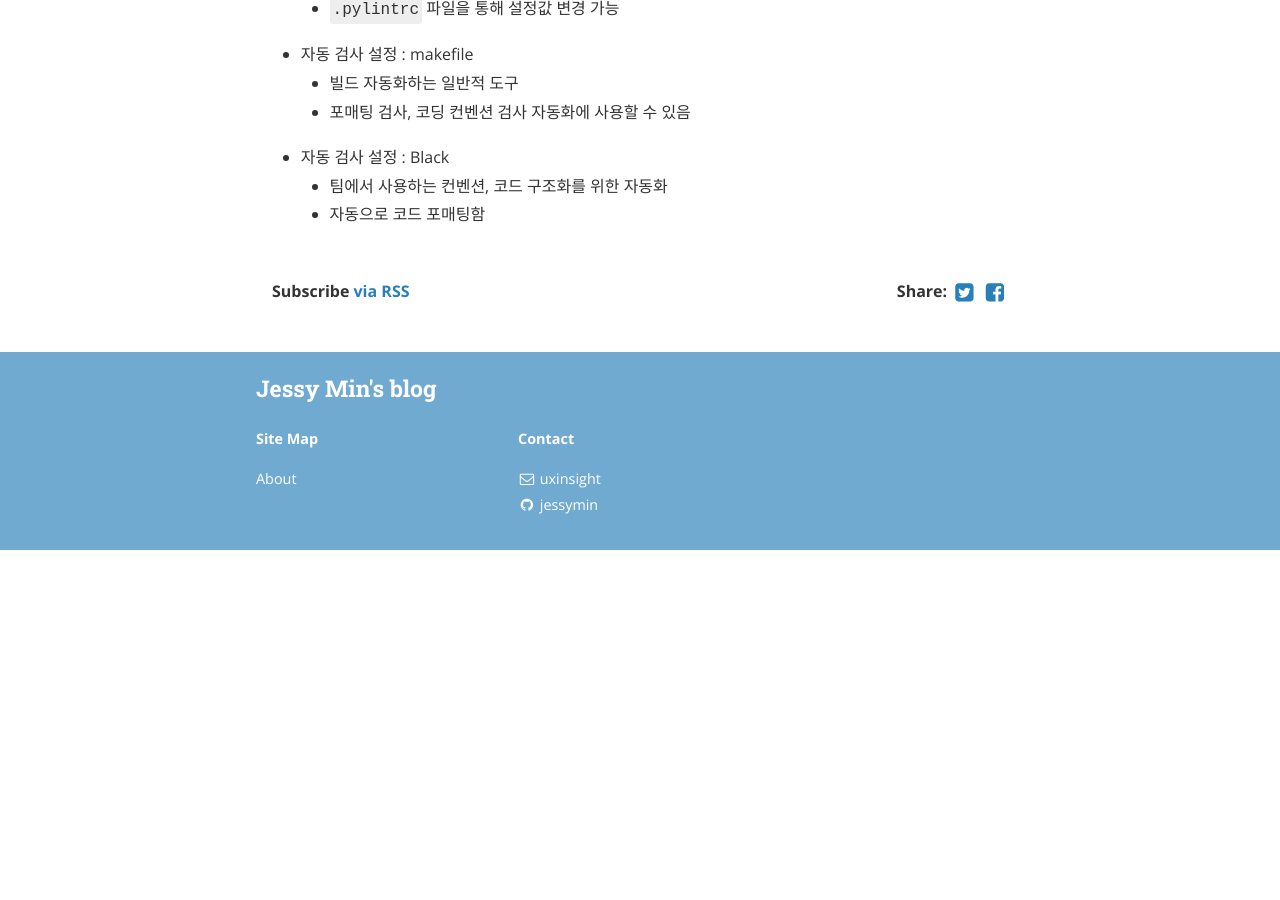
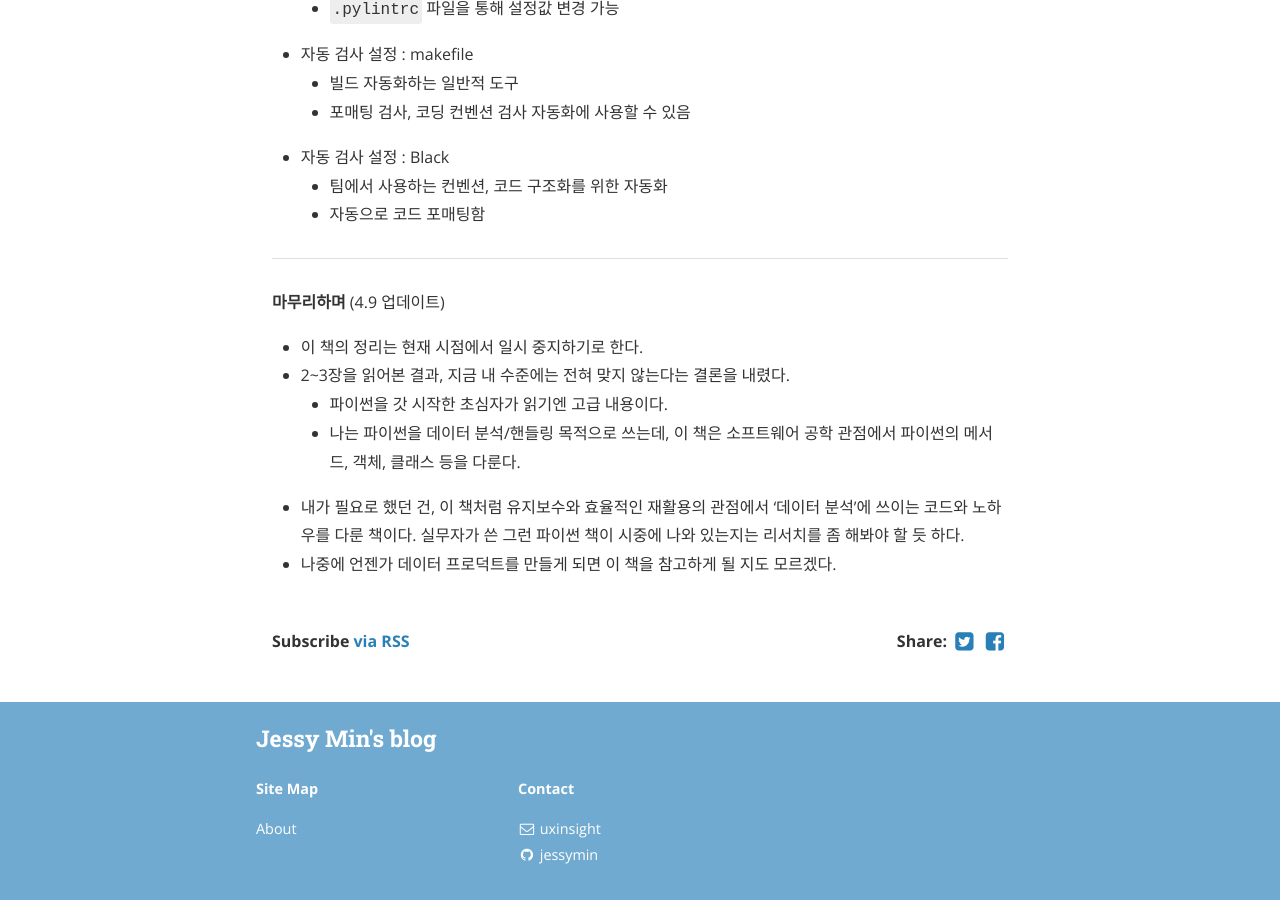
Before and after one commit to JessyMin/jessymin.github.io, a Jekyll site: the page built from _posts/2019-04-07-book-python-clean-code-1.md, in a window 1280 px wide and 900 px high, scrolled down 5117 px. Built offline with Jekyll 4.4.1, drawn with Linux system fonts in a browser that asks for light colours; nearby versions of some CDN libraries; before the commit the page ends 5667 px from its top, so only the background shows below that; some of the changed text lies outside the part shown.

Commit message:
[update] epilogue

```diff
--- a/_posts/2019-04-07-book-python-clean-code-1.md
+++ b/_posts/2019-04-07-book-python-clean-code-1.md
@@ -1,7 +1,7 @@
 ---
 layout : post
 comments : true
-title : "<파이썬 클린 코드> 요약 : 1장"
+title : "<파이썬 클린 코드> 1장 요약"
 date : 2019-04-07
 category : 'python'
 ---
@@ -195,3 +195,15 @@ type_to_ignore = "something" # type: ignore
 - 자동 검사 설정 : Black
   - 팀에서 사용하는 컨벤션, 코드 구조화를 위한 자동화
   - 자동으로 코드 포매팅함
+<br>
+
+---
+
+**마무리하며** (4.9 업데이트)
+
+- 이 책의 정리는 현재 시점에서 일시 중지하기로 한다.
+- 2~3장을 읽어본 결과, 지금 내 수준에는 전혀 맞지 않는다는 결론을 내렸다.
+  - 파이썬을 갓 시작한 초심자가 읽기엔 고급 내용이다.
+  - 나는 파이썬을 데이터 분석/핸들링 목적으로 쓰는데, 이 책은 소프트웨어 공학 관점에서 파이썬의 메서드, 객체, 클래스 등을 다룬다.
+- 내가 필요로 했던 건, 이 책처럼 유지보수와 효율적인 재활용의 관점에서 '데이터 분석'에 쓰이는 코드와 노하우를 다룬 책이다. 실무자가 쓴 그런 파이썬 책이 시중에 나와 있는지는 리서치를 좀 해봐야 할 듯 하다.
+- 나중에 언젠가 데이터 프로덕트를 만들게 되면 이 책을 참고하게 될 지도 모르겠다.
```
